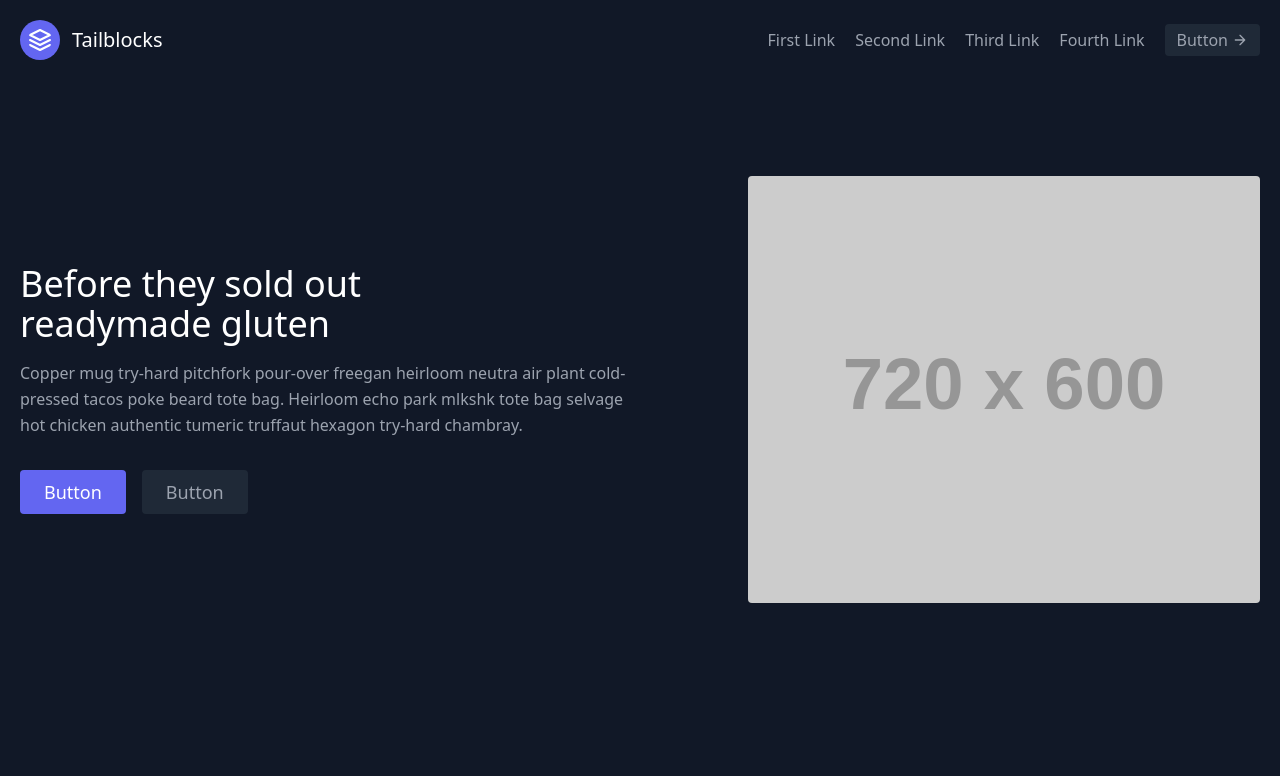
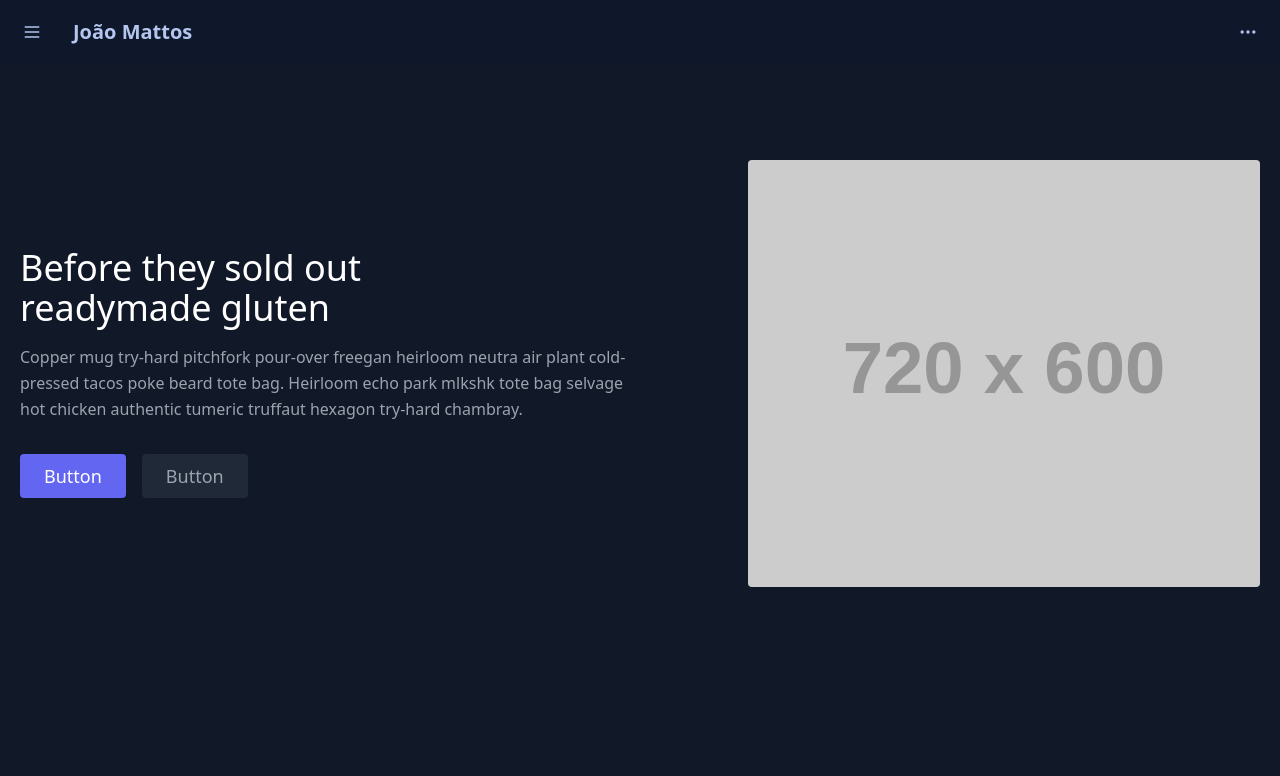
Before and after one commit to jgdemattos/joaomattos, a Gatsby site: page / in a window 1280 px wide. Shown: the top 776 px of the page. Built offline with nearby package versions, Linux system fonts and the light colour scheme; Gatsby itself is replaced by a stand-in of ours; placeholder pictures from the web are drawn by us.

Commit message:
feat: added header and footer components to layout

```diff
--- /dev/null
+++ b/src/components/footer.js
@@ -0,0 +1,7 @@
+import React from "react"
+
+const Footer = () => {
+  return <div>Footer</div>
+}
+
+export default Footer
--- /dev/null
+++ b/src/components/header.js
@@ -0,0 +1,65 @@
+import React from "react"
+import { Link } from "gatsby"
+const Header = () => {
+  return (
+    <>
+      <div className="navbar bg-base-100">
+        <div className="flex-none">
+          <div className="dropdown">
+            <button className="btn btn-square btn-ghost">
+              <svg
+                xmlns="http://www.w3.org/2000/svg"
+                fill="none"
+                viewBox="0 0 24 24"
+                className="inline-block w-5 h-5 stroke-current"
+              >
+                <path
+                  strokeLinecap="round"
+                  strokeLinejoin="round"
+                  strokeWidth="2"
+                  d="M4 6h16M4 12h16M4 18h16"
+                ></path>
+              </svg>
+            </button>
+            <ul
+              tabIndex={0}
+              className="dropdown-content menu p-2 shadow bg-base-100 rounded-box w-52"
+            >
+              <li>
+                <Link to="/">Home</Link>
+              </li>
+              <li>
+                <Link to="/blog/">Blog</Link>
+              </li>
+              <li>
+                <Link to="/portfolio/">Home</Link>
+              </li>
+            </ul>
+          </div>
+        </div>
+        <div className="flex-1">
+          <a className="btn btn-ghost normal-case text-xl">João Mattos</a>
+        </div>
+        <div className="flex-none">
+          <button className="btn btn-square btn-ghost">
+            <svg
+              xmlns="http://www.w3.org/2000/svg"
+              fill="none"
+              viewBox="0 0 24 24"
+              className="inline-block w-5 h-5 stroke-current"
+            >
+              <path
+                strokeLinecap="round"
+                strokeLinejoin="round"
+                strokeWidth="2"
+                d="M5 12h.01M12 12h.01M19 12h.01M6 12a1 1 0 11-2 0 1 1 0 012 0zm7 0a1 1 0 11-2 0 1 1 0 012 0zm7 0a1 1 0 11-2 0 1 1 0 012 0z"
+              ></path>
+            </svg>
+          </button>
+        </div>
+      </div>
+    </>
+  )
+}
+
+export default Header
--- a/src/components/layout.js
+++ b/src/components/layout.js
@@ -1,8 +1,16 @@
 import React from "react"
 import "./layout.css"
+import Header from "./header"
+import Footer from "./footer"
 
 const Layout = ({ children }) => {
-  return <main>{children}</main>
+  return (
+    <div data-theme="night">
+      <Header></Header>
+      <main>{children}</main>
+      <Footer></Footer>
+    </div>
+  )
 }
 
 export default Layout
--- a/src/pages/index.js
+++ b/src/pages/index.js
@@ -3,48 +3,6 @@ import Layout from "../components/layout.js"
 const IndexPage = () => {
   return (
     <Layout>
-      <main>
-        {/* header */}
-        <header className="text-gray-400 bg-gray-900 body-font">
-          <div className="container mx-auto flex flex-wrap p-5 flex-col md:flex-row items-center">
-            <a className="flex title-font font-medium items-center text-white mb-4 md:mb-0">
-              <svg
-                xmlns="http://www.w3.org/2000/svg"
-                fill="none"
-                stroke="currentColor"
-                strokeLinecap="round"
-                strokeLinejoin="round"
-                strokeWidth="2"
-                className="w-10 h-10 text-white p-2 bg-indigo-500 rounded-full"
-                viewBox="0 0 24 24"
-              >
-                <path d="M12 2L2 7l10 5 10-5-10-5zM2 17l10 5 10-5M2 12l10 5 10-5"></path>
-              </svg>
-              <span className="ml-3 text-xl">Tailblocks</span>
-            </a>
-            <nav className="md:ml-auto flex flex-wrap items-center text-base justify-center">
-              <a className="mr-5 hover:text-white">First Link</a>
-              <a className="mr-5 hover:text-white">Second Link</a>
-              <a className="mr-5 hover:text-white">Third Link</a>
-              <a className="mr-5 hover:text-white">Fourth Link</a>
-            </nav>
-            <button className="inline-flex items-center bg-gray-800 border-0 py-1 px-3 focus:outline-none hover:bg-gray-700 rounded text-base mt-4 md:mt-0">
-              Button
-              <svg
-                fill="none"
-                stroke="currentColor"
-                strokeLinecap="round"
-                strokeLinejoin="round"
-                strokeWidth="2"
-                className="w-4 h-4 ml-1"
-                viewBox="0 0 24 24"
-              >
-                <path d="M5 12h14M12 5l7 7-7 7"></path>
-              </svg>
-            </button>
-          </div>
-        </header>
-        {/* header end */}
       {/* hero */}
       <section className="text-gray-400 bg-gray-900 body-font">
         <div className="container mx-auto flex px-5 py-24 md:flex-row flex-col items-center">
@@ -88,9 +46,7 @@ const IndexPage = () => {
                 <span className="font-semibold title-font text-white">
                   CATEGORY
                 </span>
-                  <span className="mt-1 text-gray-500 text-sm">
-                    12 Jun 2019
-                  </span>
+                <span className="mt-1 text-gray-500 text-sm">12 Jun 2019</span>
               </div>
               <div className="md:flex-grow">
                 <h2 className="text-2xl font-medium text-white title-font mb-2">
@@ -124,9 +80,7 @@ const IndexPage = () => {
                 <span className="font-semibold title-font text-white">
                   CATEGORY
                 </span>
-                  <span className="mt-1 text-gray-500 text-sm">
-                    12 Jun 2019
-                  </span>
+                <span className="mt-1 text-gray-500 text-sm">12 Jun 2019</span>
               </div>
               <div className="md:flex-grow">
                 <h2 className="text-2xl font-medium text-white title-font mb-2">
@@ -160,9 +114,7 @@ const IndexPage = () => {
                 <span className="font-semibold title-font text-white">
                   CATEGORY
                 </span>
-                  <span className="mt-1 text-gray-500 text-sm">
-                    12 Jun 2019
-                  </span>
+                <span className="mt-1 text-gray-500 text-sm">12 Jun 2019</span>
               </div>
               <div className="md:flex-grow">
                 <h2 className="text-2xl font-medium text-white title-font mb-2">
@@ -228,17 +180,13 @@ const IndexPage = () => {
                   <a className="text-gray-400 hover:text-white">First Link</a>
                 </li>
                 <li>
-                    <a className="text-gray-400 hover:text-white">
-                      Second Link
-                    </a>
+                  <a className="text-gray-400 hover:text-white">Second Link</a>
                 </li>
                 <li>
                   <a className="text-gray-400 hover:text-white">Third Link</a>
                 </li>
                 <li>
-                    <a className="text-gray-400 hover:text-white">
-                      Fourth Link
-                    </a>
+                  <a className="text-gray-400 hover:text-white">Fourth Link</a>
                 </li>
               </nav>
             </div>
@@ -251,17 +199,13 @@ const IndexPage = () => {
                   <a className="text-gray-400 hover:text-white">First Link</a>
                 </li>
                 <li>
-                    <a className="text-gray-400 hover:text-white">
-                      Second Link
-                    </a>
+                  <a className="text-gray-400 hover:text-white">Second Link</a>
                 </li>
                 <li>
                   <a className="text-gray-400 hover:text-white">Third Link</a>
                 </li>
                 <li>
-                    <a className="text-gray-400 hover:text-white">
-                      Fourth Link
-                    </a>
+                  <a className="text-gray-400 hover:text-white">Fourth Link</a>
                 </li>
               </nav>
             </div>
@@ -274,17 +218,13 @@ const IndexPage = () => {
                   <a className="text-gray-400 hover:text-white">First Link</a>
                 </li>
                 <li>
-                    <a className="text-gray-400 hover:text-white">
-                      Second Link
-                    </a>
+                  <a className="text-gray-400 hover:text-white">Second Link</a>
                 </li>
                 <li>
                   <a className="text-gray-400 hover:text-white">Third Link</a>
                 </li>
                 <li>
-                    <a className="text-gray-400 hover:text-white">
-                      Fourth Link
-                    </a>
+                  <a className="text-gray-400 hover:text-white">Fourth Link</a>
                 </li>
               </nav>
             </div>
@@ -297,17 +237,13 @@ const IndexPage = () => {
                   <a className="text-gray-400 hover:text-white">First Link</a>
                 </li>
                 <li>
-                    <a className="text-gray-400 hover:text-white">
-                      Second Link
-                    </a>
+                  <a className="text-gray-400 hover:text-white">Second Link</a>
                 </li>
                 <li>
                   <a className="text-gray-400 hover:text-white">Third Link</a>
                 </li>
                 <li>
-                    <a className="text-gray-400 hover:text-white">
-                      Fourth Link
-                    </a>
+                  <a className="text-gray-400 hover:text-white">Fourth Link</a>
                 </li>
               </nav>
             </div>
@@ -361,14 +297,7 @@ const IndexPage = () => {
                   className="w-5 h-5"
                   viewBox="0 0 24 24"
                 >
-                    <rect
-                      width="20"
-                      height="20"
-                      x="2"
-                      y="2"
-                      rx="5"
-                      ry="5"
-                    ></rect>
+                  <rect width="20" height="20" x="2" y="2" rx="5" ry="5"></rect>
                   <path d="M16 11.37A4 4 0 1112.63 8 4 4 0 0116 11.37zm1.5-4.87h.01"></path>
                 </svg>
               </a>
@@ -394,7 +323,6 @@ const IndexPage = () => {
         </div>
       </footer>
       {/* footer end */}
-      </main>
     </Layout>
   )
 }
```
Lines whose indentation alone changed are shown as unchanged.
